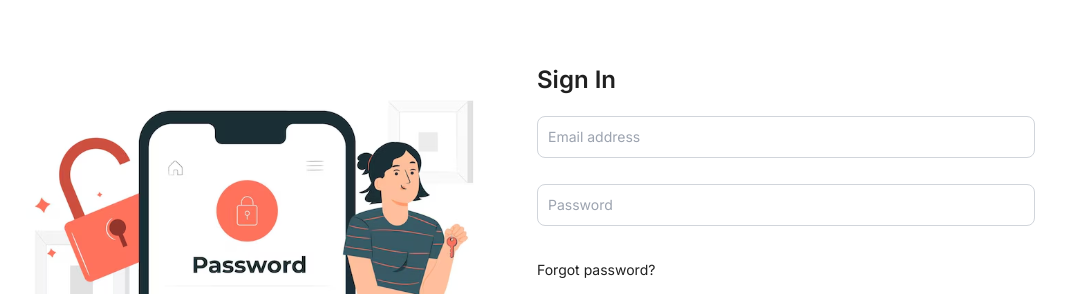
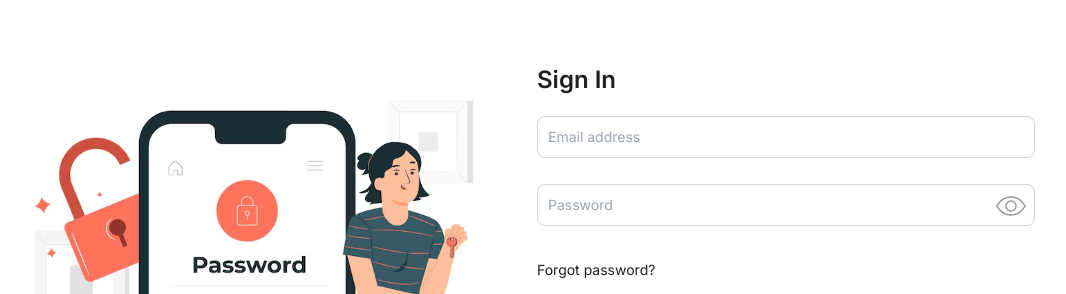
Before and after one commit to Narai-Coder-Projects/web-revamp-naraicoder-fe, a Next.js app: page /auth/sign-in in a window 1280 px wide. Shown: the top 294 px of the page, without its empty margins (117-1183 px from the left). Built offline with nearby package versions, Linux system fonts and the light colour scheme.

Commit message:
fix[ #16]: fix component password

```diff
--- a/src/app/auth/sign-in/page.tsx
+++ b/src/app/auth/sign-in/page.tsx
@@ -6,6 +6,7 @@ import { Formik } from "formik";
 import Image from "next/image";
 import * as Yup from 'yup';
 import ImgSignIn from '../../../../public/images/sign-in-image.svg';
+import FormPassword from "@/app/components/Atoms/Form/FormPassword";
 
 
 const SignIn = () => {
@@ -44,7 +45,7 @@ const SignIn = () => {
                                 placeholder="Email address"
                                 error={props.errors.email}
                             />
-                            <FormInput
+                            <FormPassword
                                 type="password"
                                 onChange={props.handleChange}
                                 onBlur={props.handleBlur}
--- /dev/null
+++ b/src/app/components/Atoms/Form/FormPassword.tsx
@@ -0,0 +1,44 @@
+'use client'
+import Image from 'next/image';
+import { IFormInputProps } from './FormInput.type';
+import { ICEye, ICEyeHalf } from '../../../../../public/icon';
+import { useState } from 'react';
+
+const FormPassword = (props: IFormInputProps) => {
+    const { label, name, onChange, value, onBlur, placeholder, error, type } = props
+    const [isPassword, setIsPassword] = useState<boolean>(false)
+
+    return (
+        <div className='h-[60px]'>
+            <label className="block mb-2 text-sm font-medium text-gray-900">
+                {label}
+            </label>
+            <input
+                type={type === "password" && isPassword ? "password" : "text"}
+                name={name}
+                onChange={onChange}
+                value={value}
+                onBlur={onBlur}
+                className="border border-gray-300 text-gray-900 text-sm rounded-lg focus:ring-blue-500 focus:border-blue-500 block w-full p-2.5 "
+                placeholder={placeholder}
+            />
+            <div className='relative bg-black'>
+                <button onClick={() => setIsPassword(!isPassword)} className='absolute bottom-1 right-2'>
+                    {
+                        isPassword ? (
+                            <Image src={ICEyeHalf} alt='#' width={32} height={32} />
+                        ) :
+                            (
+                                <Image src={ICEye} alt='#' width={32} height={32} />
+                            )
+                    }
+                </button>
+            </div>
+            <div>
+                <p className='text-xs text-red-700 font-medium'>{error}</p>
+            </div>
+        </div>
+    )
+}
+
+export default FormPassword
--- a/src/app/components/Atoms/index.ts
+++ b/src/app/components/Atoms/index.ts
@@ -2,8 +2,10 @@
 import SideBarDashboard from "./navbar/SidebarDashboard";
 import FormInput from "./Form/FormInput";
 import Modal from "./modal";
+import FormPassword from "./Form/FormPassword";
 export default {
     FormInput,
     SideBarDashboard,
-    Modal
+    Modal,
+    FormPassword
 }
```
Also changed, not shown: public/icon/index.tsx (+6 -1 lines), public/icon/icon-eye-half.svg (added), public/icon/icon-eye.svg (added).
